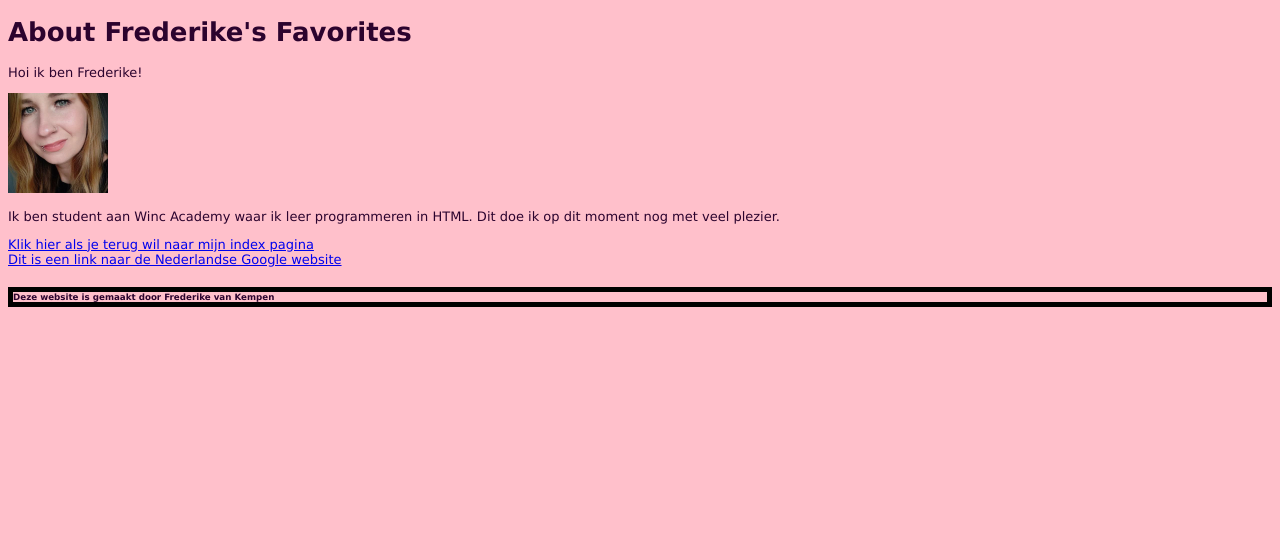
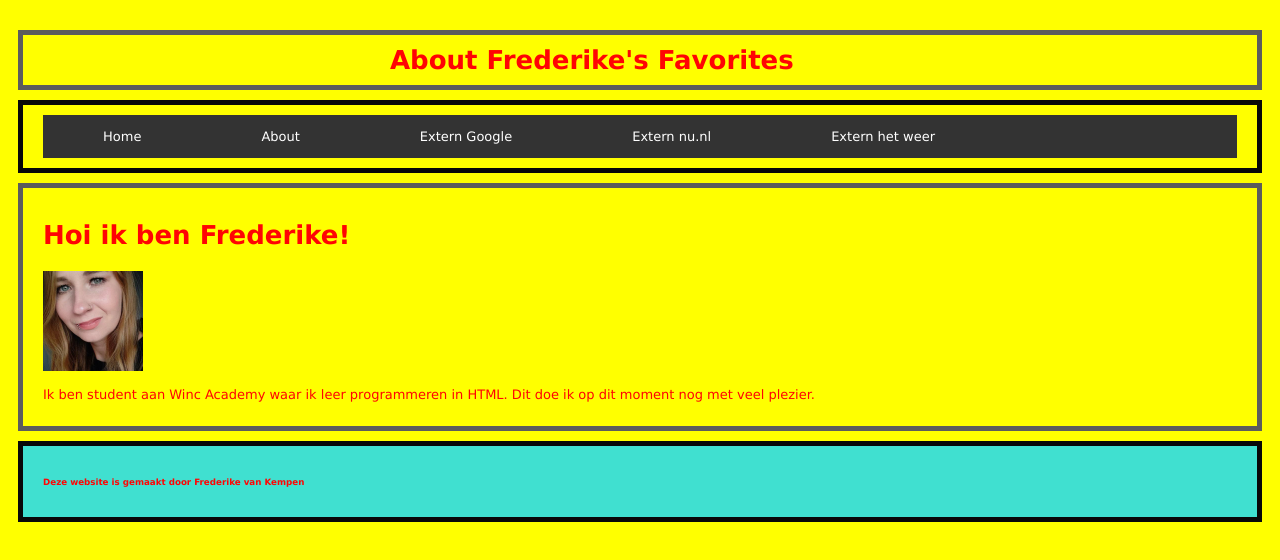
Before and after one commit to Frederikevk/WincAcademyFvK, a plain HTML site: page CSS basis/about.html in a window 1280 px wide. Drawn offline with Linux system fonts and the light colour scheme.

Commit message:
Add files via upload

```diff
--- a/CSS basis/about.html
+++ b/CSS basis/about.html
@@ -1,26 +1,31 @@
 <!DOCTYPE html>
 <html>
+
+<head>
     <link rel="stylesheet" type="text/css" href="styles.css">
-<head>
     <title> About Frederike's favorites </title>
 </head>
 
-<body>
-    <header>
-        <h1>About Frederike's Favorites</h1>
-    </header>
-    <main>
-        <p>Hoi ik ben Frederike!</p>
+<body id="body-background">
+        <header class="box-1">
+            <h1 class="center-title">About Frederike's Favorites</h1>
+        </header>
+    <nav class="box-2">
+        <ul class="navigation-links">
+            <li><a href="index.html">Home</a></li>
+            <li><a href="about.html" target="_blank">About</a></li>
+            <li><a href="http://www.google.nl" target="_blank">Extern Google</a></li>
+            <li><a href="http://www.nu.nl" target="_blank">Extern nu.nl</a></li>
+            <li><a href="http://www.weer.nl" target="_blank">Extern het weer</a></li>
+        </ul>
+    </nav>
+    <main class="box-3">
+        <h2>Hoi ik ben Frederike!</h2>
         <img src="Frederike.jpg" height="100" />
         <p>Ik ben student aan Winc Academy waar ik leer programmeren in HTML. Dit doe ik op dit moment nog met veel
             plezier.</p>
     </main>
-    <nav>
-        <a href="index.html"> Klik hier als je terug wil naar mijn index pagina</a>
-        <br>
-        <a href="http://www.google.nl">Dit is een link naar de Nederlandse Google website</a>
-    </nav>
-    <footer>
+    <footer class="box-4">
         <h6>Deze website is gemaakt door Frederike van Kempen</h6>
     </footer>
 </body>
--- a/CSS basis/styles.css
+++ b/CSS basis/styles.css
@@ -2,12 +2,138 @@ body {
   color: rgb(44, 3, 46);
   font-family: Verdana, Geneva, Tahoma, sans-serif;
   font-size: small;
+  background-color: rgb(221, 209, 219);
 }
 
-h6 {
-  border: 5px solid black;
+.box-1 {
+  border: 5px solid rgb(92, 92, 92);
+  margin: 30px 10px 10px 10px;
+  padding: 10px 20px;
 }
 
-body {
-  background-color: pink;
+.box-2 {
+  border: 5px solid rgb(8, 8, 8);
+  margin: 10px;
+  padding: 10px 20px;
 }
+
+.box-3 {
+  border: 5px solid rgb(92, 92, 92);
+  margin: 10px;
+  padding: 10px 20px;
+}
+
+.box-4 {
+  border: 5px solid rgb(8, 8, 8);
+  margin: 10px;
+  padding: 10px 20px;
+}
+
+.center-title {
+  margin: 0 auto;
+  width: 500px;
+}
+
+.navigation-links li {
+  display: inline;
+}
+
+.navigation-links {
+  list-style-type: none;
+  margin: 0;
+  padding: 0;
+  overflow: hidden;
+  background-color: #333;
+}
+
+.navigation-links li {
+  float: left;
+}
+
+.navigation-links li a {
+  display: block;
+  color: white;
+  text-align: center;
+  padding: 14px 60px;
+  text-decoration: none;
+}
+
+/* Change the link color to #111 (black) on hover */
+li a:hover {
+  background-color: rgb(90, 7, 56);
+}
+
+/*MEDIA QUERIES*/
+
+@media screen and (max-width: 400px) {
+  footer {
+    background-color: chartreuse;
+  }
+  body {
+    color: rgb(44, 3, 46);
+    font-family: Verdana, Geneva, Tahoma, sans-serif;
+    font-size: smaller;
+  }
+  li {
+    font-size: smaller;
+  }
+  h1 {
+    font-size: 80%;
+  }
+  h2 {
+    font-size: 80%;
+  }
+  p {
+    font-size: smaller;
+    line-height: 1.3;
+  }
+}
+
+@media screen and (min-width: 400px) {
+  footer {
+    background-color: crimson;
+  }
+  body {
+    color: rgb(44, 3, 46);
+    font-family: Verdana, Geneva, Tahoma, sans-serif;
+    font-size: smaller;
+  }
+  li {
+    font-size: smaller;
+  }
+  h1 {
+    font-size: 110%;
+  }
+  h2 {
+    font-size: 110%;
+  }
+  p {
+    font-size: smaller;
+    line-height: 1.3;
+  }
+}
+
+@media screen and (min-width: 1024px) {
+  footer {
+    background-color: turquoise;
+  }
+  body {
+    color: rgb(255, 4, 4);
+    background-color: yellow;
+    font-family: Verdana, Geneva, Tahoma, sans-serif;
+    font-size: small;
+  }
+  li {
+    font-size: small;
+  }
+  h1 {
+    font-size: 200%;
+  }
+  h2 {
+    font-size: 200%;
+  }
+  p {
+    font-size: small;
+    line-height: 1.25;
+  }
+}
```
Also changed, not shown: CSS basis/index.html (+17 -10 lines).
